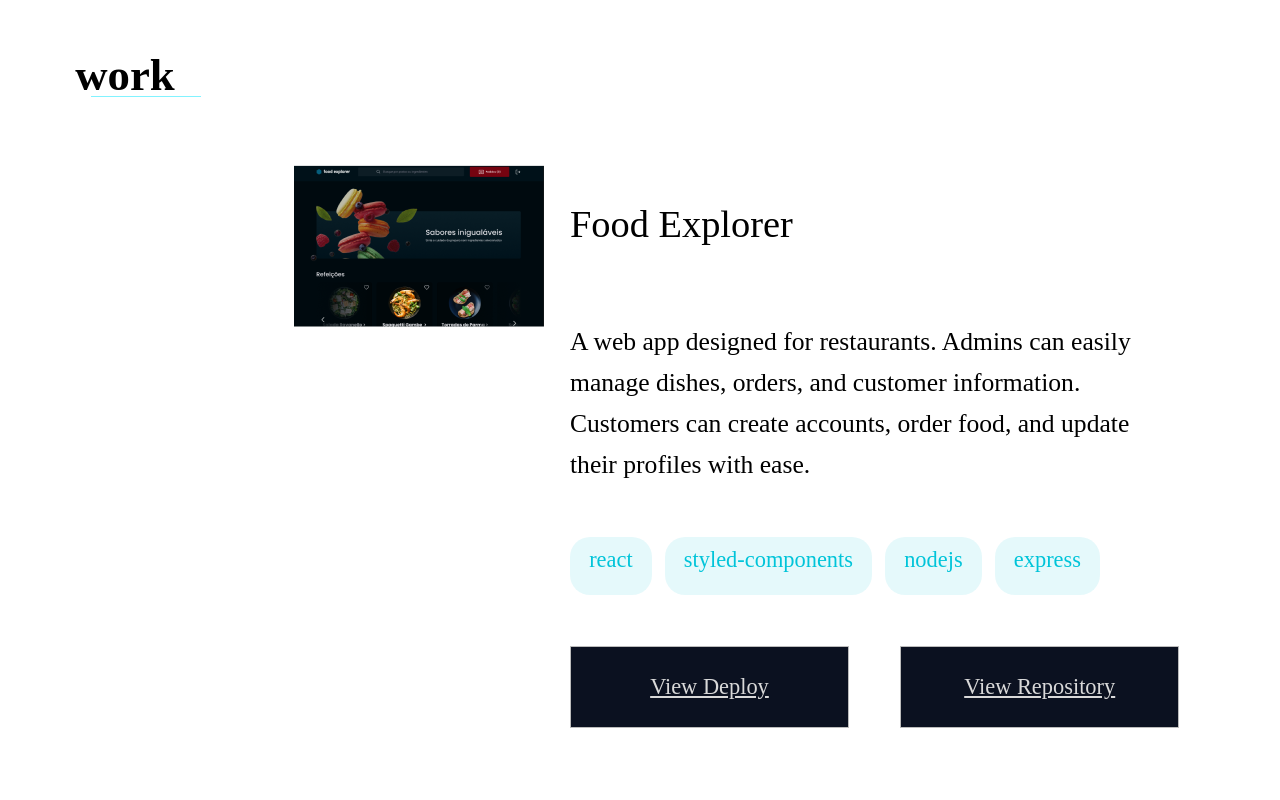
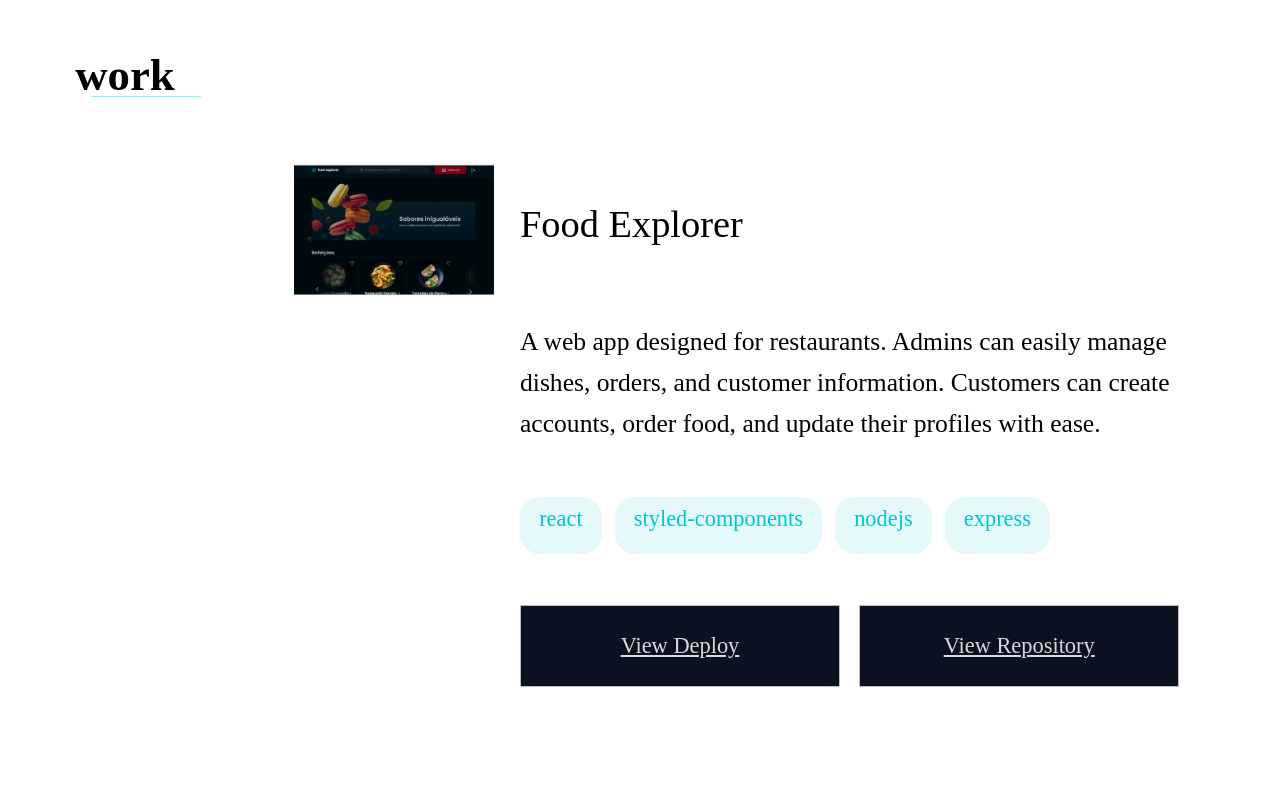
Before and after one commit to jeadamek/jadamek.com, a React (Vite) app: page / in a window 1280 px wide. Shown: the part 3280-4080 px from the top of the page. Built offline with nearby package versions, Linux system fonts and the light colour scheme; the HTML template or start-up script is replaced by a standard one.

Commit message:
:bug: fix button passing header when scroll bug

```diff
--- a/src/styles/components/workCard.sass
+++ b/src/styles/components/workCard.sass
@@ -23,7 +23,7 @@
 
    @include mixins.md
       display: grid
-      grid-template-columns: 250px auto
+      grid-template-columns: 200px auto
       grid-template-areas: "image projectInfo" "image techs" "image links"
 
       padding: 1.6rem
@@ -73,9 +73,9 @@
       margin: 1.6rem 0
 
       display: flex
-      gap: 3.2rem
+      gap: 1.2rem
 
-      @include mixins.xl
+      @include mixins.lg
          justify-content: space-around
          flex-wrap: nowrap
 
@@ -93,7 +93,7 @@
          color: variables.$light-400
          background-color: variables.$blue-700
 
-         z-index: 9999
+         z-index: 999
 
          transition: .2s
 
--- a/src/styles/main.sass
+++ b/src/styles/main.sass
@@ -88,6 +88,16 @@
       &:after
          background-color: variables.$blue-300
 
+   .work-card
+      &:hover::after,
+      &:hover::before
+         border-color: variables.$blue-700
+
+      a
+         &:hover
+            border: none
+            filter: none
+
    input, textarea
       border-color: variables.$blue-600
       color: variables.$text-light
@@ -131,7 +141,7 @@
       .author-info div
          color: variables.$blue-100
 
-      @include mixins.md
+      @include mixins.lg
          color: variables.$text-light
 
          .author-info div
```
